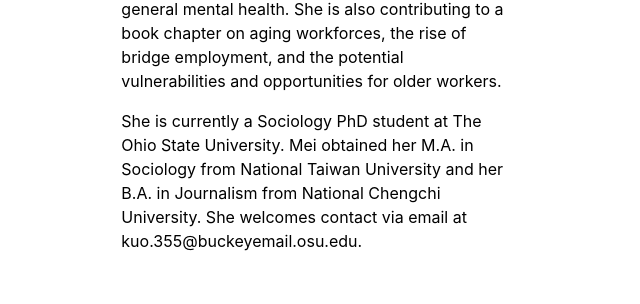
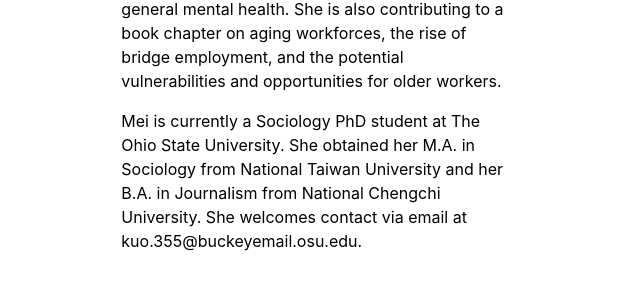
Before and after one commit to meisbase/meisbase.github.io, a Jekyll site: the page built from index.md, in a window 1280 px wide. Shown: the part 1298-1602 px from the top of the page, without its empty margins (108-748 px from the left). Built offline with Jekyll 4.4.1, drawn with Linux system fonts in a browser that asks for light colours.

```diff
--- a/index.md
+++ b/index.md
@@ -11,4 +11,4 @@ The second strand of her research focuses on migration, assimilation, and integr
 
 The third strand of her research addresses population aging, older adults, and retiring generations’ work and health. One project examines older workers’ relationships in the workplace and experiences of age discrimination, and how these factors impact job-related and general mental health. She is also contributing to a book chapter on aging workforces, the rise of bridge employment, and the potential vulnerabilities and opportunities for older workers.
 
-She is currently a Sociology PhD student at The Ohio State University. Mei obtained her M.A. in Sociology from National Taiwan University and her B.A. in Journalism from National Chengchi University. She welcomes contact via email at kuo.355@buckeyemail.osu.edu.
+Mei is currently a Sociology PhD student at The Ohio State University. She obtained her M.A. in Sociology from National Taiwan University and her B.A. in Journalism from National Chengchi University. She welcomes contact via email at kuo.355@buckeyemail.osu.edu.
```
